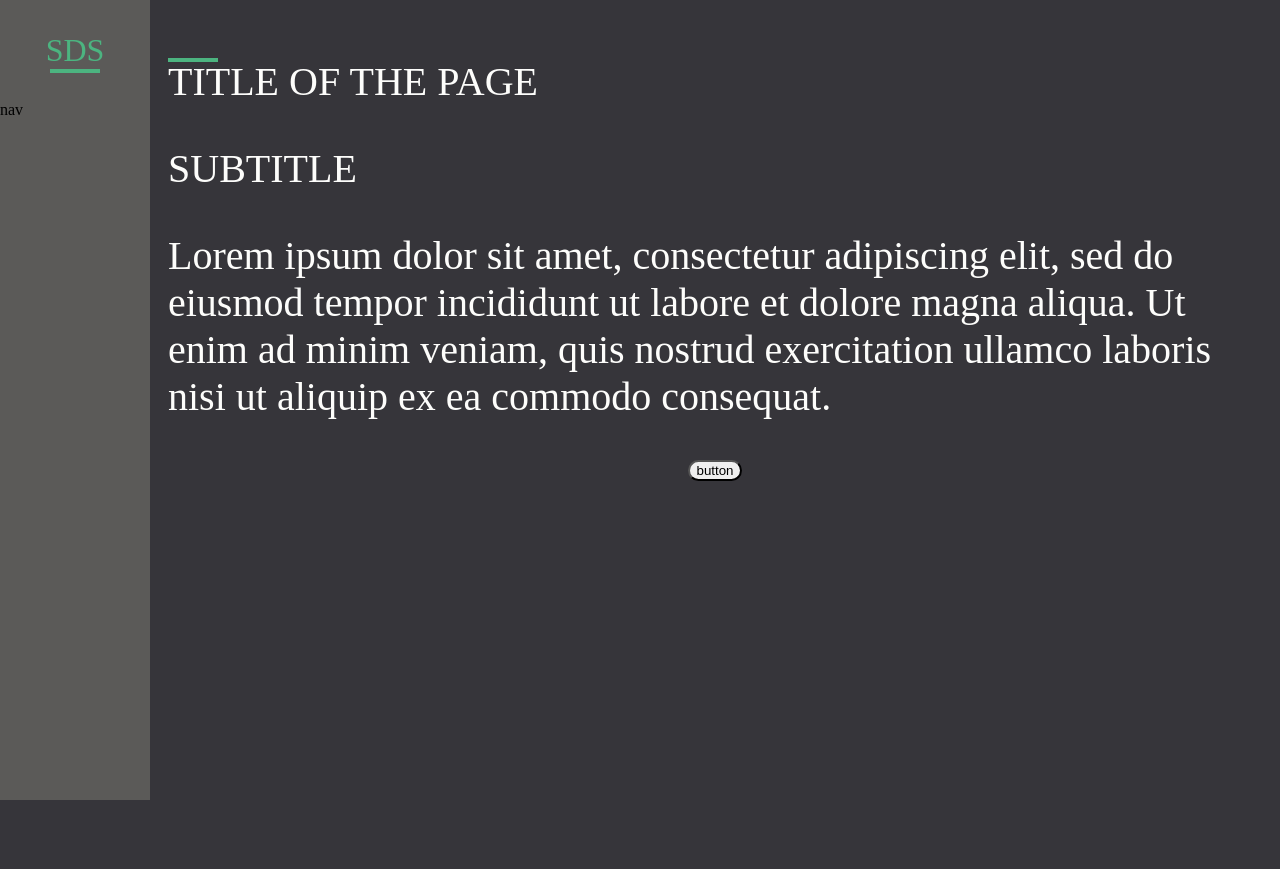
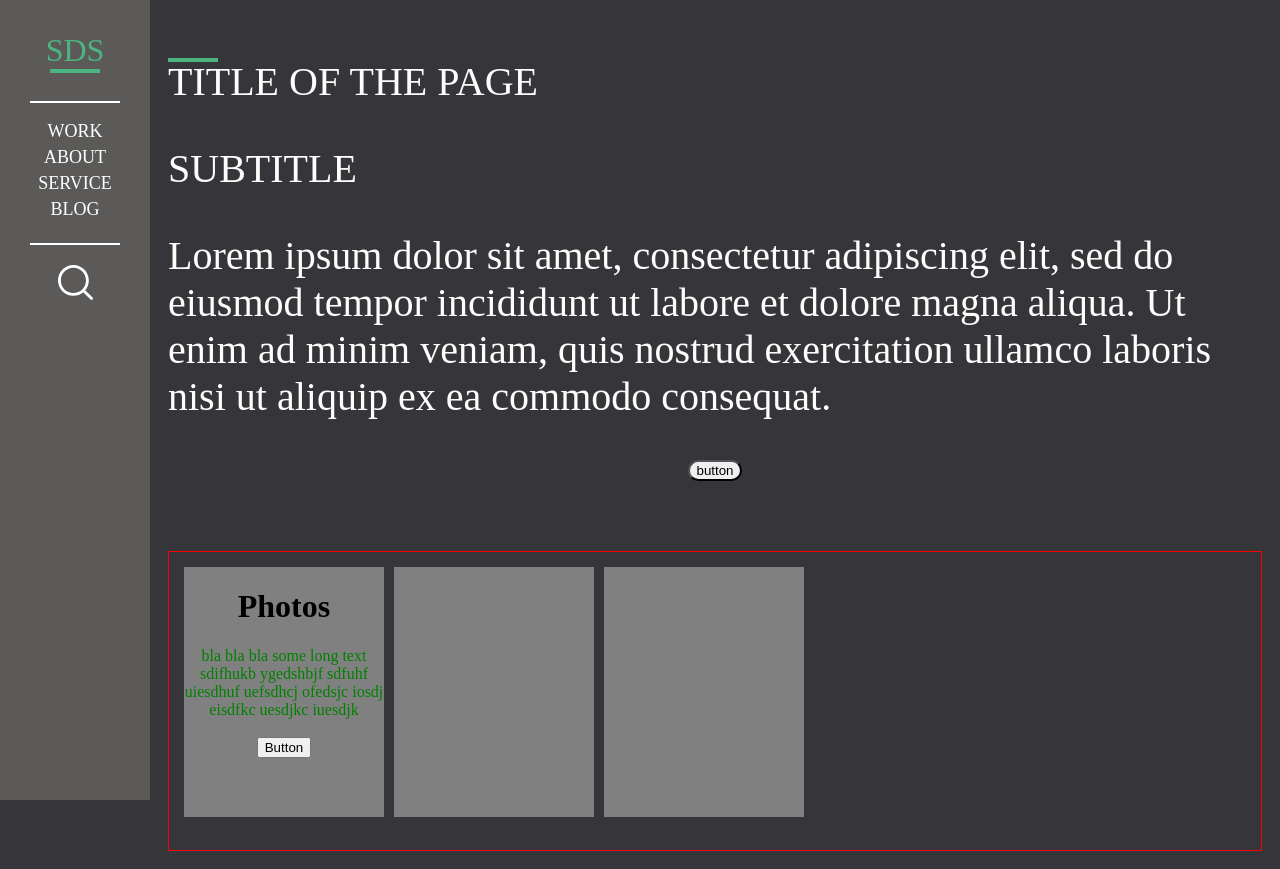
Before and after one commit to Elizaveta-Battalova/ITStepCourses, a plain HTML site: page index.html in a window 1280 px wide. Before the commit the page ends 800 px from the top, so only its background shows below. Drawn offline with Linux system fonts and the light colour scheme.

Commit message:
added item-wrapper, items, styles for items

```diff
--- a/index.html
+++ b/index.html
@@ -1,24 +1,48 @@
 <!DOCTYPE html>
 <html>
+
 <head>
 <title>Document</title>
 <link rel="stylesheet" href ="./styles.css">
 </head>
+
 <body>
-  </div>
+
 <div class = "wrapper">
 <div class="aside">
   <div class = "logo">
     <p>sds</p>
   </div>
-  <div class = "nav">nav</div>
+
+  <nav class = "nav">
+    <ul>
+      <li><a href="">Work</a></li>
+      <li><a href="">About</a></li>
+      <li><a href="">Service</a></li>
+      <li><a href="">Blog</a></li>
+    </ul>
+  </nav>
+
+
+  <div class="search">
+    <div class="search-icon">
+      <svg xmlns="http://www.w3.org/2000/svg" viewBox="0 0 512 512"><path d="M225.5 0C101.2 0 0 101.2 0 225.5c0 124.3 101.2 225.5 225.5 225.5 124.3 0 225.5-101.1 225.5-225.5C450.9 101.2 349.8 0 225.5 0zM225.5 409.3c-101.4 0-183.8-82.5-183.8-183.8S124.1 41.6 225.5 41.6s183.8 82.5 183.8 183.8S326.8 409.3 225.5 409.3z"/><path d="M505.9 476.5L386.6 357.1c-8.1-8.1-21.3-8.1-29.4 0 -8.1 8.1-8.1 21.3 0 29.4l119.3 119.3c4.1 4.1 9.4 6.1 14.7 6.1 5.3 0 10.6-2 14.7-6.1C514 497.8 514 484.6 505.9 476.5z"/></svg>
     </div>
+  </div>
+</div>
+
+
+
+
+
 <div class = "content">
   <p>title of the page</p>
 <div>
+
 <div class = "subtitle">
   <p>subtitle</p>
 </div>
+
 <div class = "hamlet">
   <p>Lorem ipsum dolor sit amet, consectetur adipiscing elit, sed do eiusmod tempor incididunt ut labore et dolore magna aliqua. Ut enim ad minim veniam, quis nostrud exercitation ullamco laboris nisi ut aliquip ex ea commodo consequat.</p>
 </div>
@@ -27,5 +51,59 @@
   <button class="button">button</button>
 </div>
 
+  <div class="item-wrapper">
+    <div class="item item1">
+      <div class="icon"></div>
+      <div class="item-content">
+        <h1 class="photos-title">Photos</h1>
+        <p class="content-text">bla bla bla some long text sdifhukb ygedshbjf sdfuhf uiesdhuf uefsdhcj ofedsjc iosdj eisdfkc uesdjkc iuesdjk</p>
+      </div>
+      <div class="actions">
+        <button class="item-button">Button</button>
+      </div>
+    </div>
+
+    <div class="item item2">
+      <div class="icon"></div>
+      <div class="item-content"></div>
+      <div class="actions"></div>
+    </div>
+
+    <div class="item item3">
+      <div class="icon"></div>
+      <div class="item-content"></div>
+      <div class="actions"></div>
+    </div>
+
+  </div>
+
+
+</div>
+<!-- <div class="itemwrapper">
+  <div class="item item1">
+    <div class="icon"></div>
+      <div class="content">
+          <h1 class="photos-title">Photos</h1>
+          <p class="content-text">bla bla bla some long text sdifhukb ygedshbjf sdfuhf uiesdhuf uefsdhcj ofedsjc iosdj eisdfkc uesdjkc iuesdjk</p>
+</div>
+  <div class="actions">
+    <button class="button">
+      <p class="button-text">Button</p>
+        </button>
+</div>
+
+<div class="item item2">
+  <div class="icon"></div>
+  <div class="content"></div>
+  <div class="actions"></div>
+</div>
+
+<div class="item item3">
+  <div class="icon"></div>
+  <div class="content"></div>
+  <div class="actions"></div>
+</div> -->
+
+
 </body>
 </html>
--- a/styles.css
+++ b/styles.css
@@ -83,3 +83,102 @@
     border-radius: 15px;
     text-align: left;
   }
+
+  .search-icon svg{
+    fill: white;
+    width: 35px;
+  }
+
+  .search-icon
+  {
+    padding: 20px 0;
+    text-align: center;
+  }
+
+  .nav > ul{
+    list-style: none;
+    text-align: center;
+    padding: 20px 0;
+    margin: 0;
+  }
+
+  .nav > ul a{
+    color: white;
+    font-size: 18px;
+    text-transform: uppercase;
+    text-decoration: none;
+  }
+
+  .nav ul li{
+    margin-bottom: 5px;
+  }
+
+  .nav::before, .nav::after{
+    display: block;
+    content: "";
+    width: 90px;
+    height: 2px;
+    background-color: white;
+    position: absolute;
+    top: o;
+    left:  50%;
+    transform: translateX(-50%);
+  }
+
+  .nav
+  {
+    position: relative;
+  }
+
+  .nav::after{
+    top: auto;
+    bottom: 0;
+    }
+
+    *{
+      box-sizing: border-box;
+    }
+
+    .item-wrapper
+    {
+        border: red 1px solid;
+        position: relative;
+        height: 300px;
+        margin-top: 70px;
+        padding: 15px;
+    }
+
+    .item
+    {
+        width: 200px;
+        height: 250px;
+        background-color: gray;
+        position: absolute;
+    }
+
+    .item2
+    {
+        margin-left: 210px ;
+    }
+
+    .item3
+    {
+        margin-left: 420px;
+    }
+
+    .item-content
+    {
+        position: absolute;
+        text-align: center;
+        width: 200px;
+    }
+
+    .content-text
+    {
+        color: green;
+    }
+
+    .item-button
+    {
+      margin-top: 170px;
+    }
```
Lines whose indentation alone changed are shown as unchanged.
